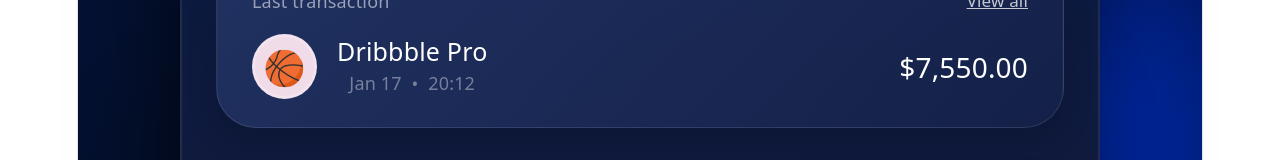
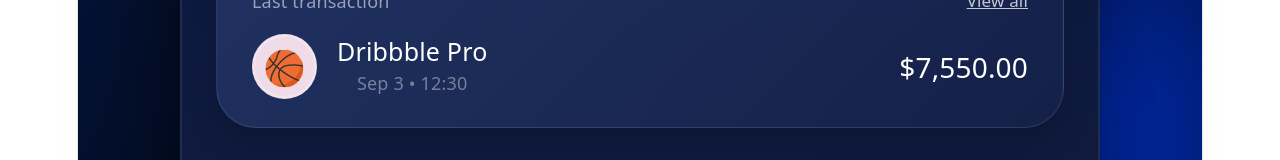
Before and after one commit to Doc-tur/profile-card-update, a React (Vite) app: page / in a window 1280 px wide. Shown: the part 2755-2915 px from the top of the page. Built offline with nearby package versions, Linux system fonts and the light colour scheme.

Commit message:
Updated the date

```diff
--- a/src/components/Wallet.jsx
+++ b/src/components/Wallet.jsx
@@ -46,7 +46,7 @@
 
               <div>
                 <h3>Dribbble Pro</h3>
-                <p>Jan 17&nbsp; • &nbsp;20:12</p>
+                <p>Sep 3 • 12:30</p>
               </div>
             </div>
 
```
